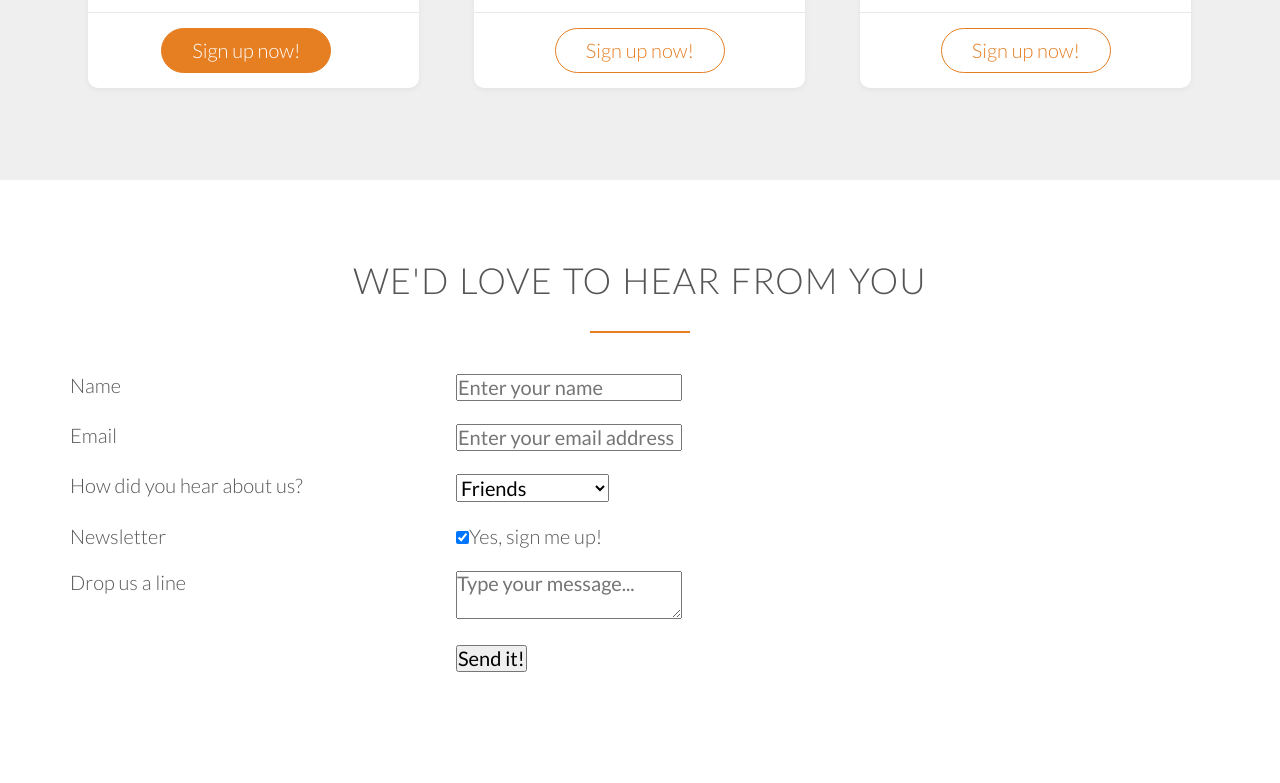
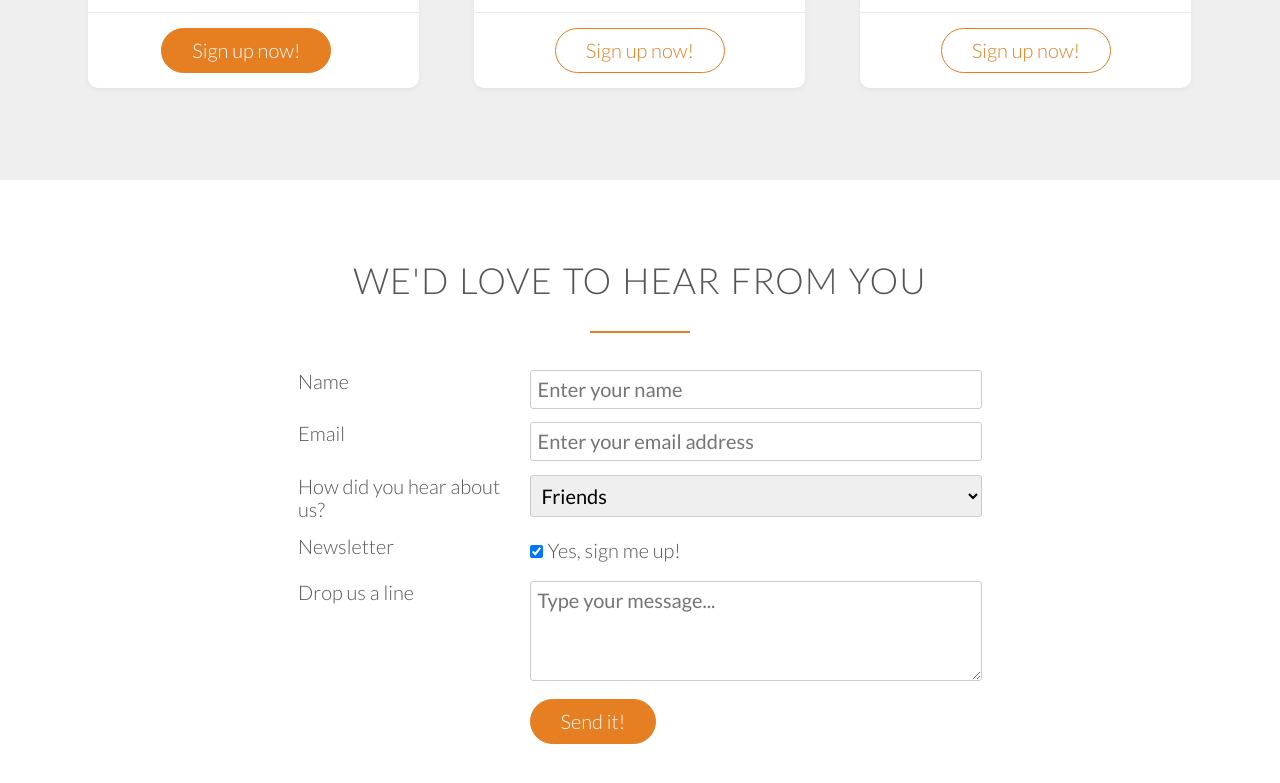
Before and after one commit to zack-jack/Omnifood, a website: page index.html in a window 1280 px wide. Shown: the part 4521-5304 px from the top of the page. Drawn offline with Linux system fonts and the light colour scheme; files whose address does not match are found by name.

Commit message:
Contact form styling

```diff
--- a/src/css/style.css
+++ b/src/css/style.css
@@ -149,7 +149,8 @@ h3 {
 /* -------- BUTTONS -------- */
 
 .btn:link,
-.btn:visited {
+.btn:visited,
+input[type="submit"] {
   display: inline-block;
   padding: 10px 30px;
   font-weight: 300;
@@ -159,7 +160,8 @@ h3 {
 }
 
 .btn-filled:link,
-.btn-filled:visited {
+.btn-filled:visited,
+input[type="submit"] {
   background-color: #e67e22;
   border: 1px solid #e67e22;
   color: #fff;
@@ -185,7 +187,9 @@ h3 {
 }
 
 .btn-filled:hover,
-.btn-filled:active {
+.btn-filled:active,
+input[type="submit"]:hover,
+input[type="submit"]:active {
   background-color: #cf6d17;
   border: 1px solid #cf6d17;
 }
@@ -490,3 +494,34 @@ cite img {
 .plan-price-meal {
   font-size: 80%;
 }
+
+/* ---------------------------------------- */
+/* CONTACT FORM */
+/* ---------------------------------------- */
+
+.contact-form {
+  width: 60%;
+  margin: 0 auto;
+}
+
+input[type="text"],
+input[type="email"],
+select,
+textarea {
+  width: 100%;
+  padding: 7px;
+  border-radius: 3px;
+  border: 1px solid #ccc;
+}
+
+textarea {
+  height: 100px;
+}
+
+input[type="checkbox"] {
+  margin: 10px 5px 10px 0;
+}
+
+*:focus {
+  outline: none;
+}
```
